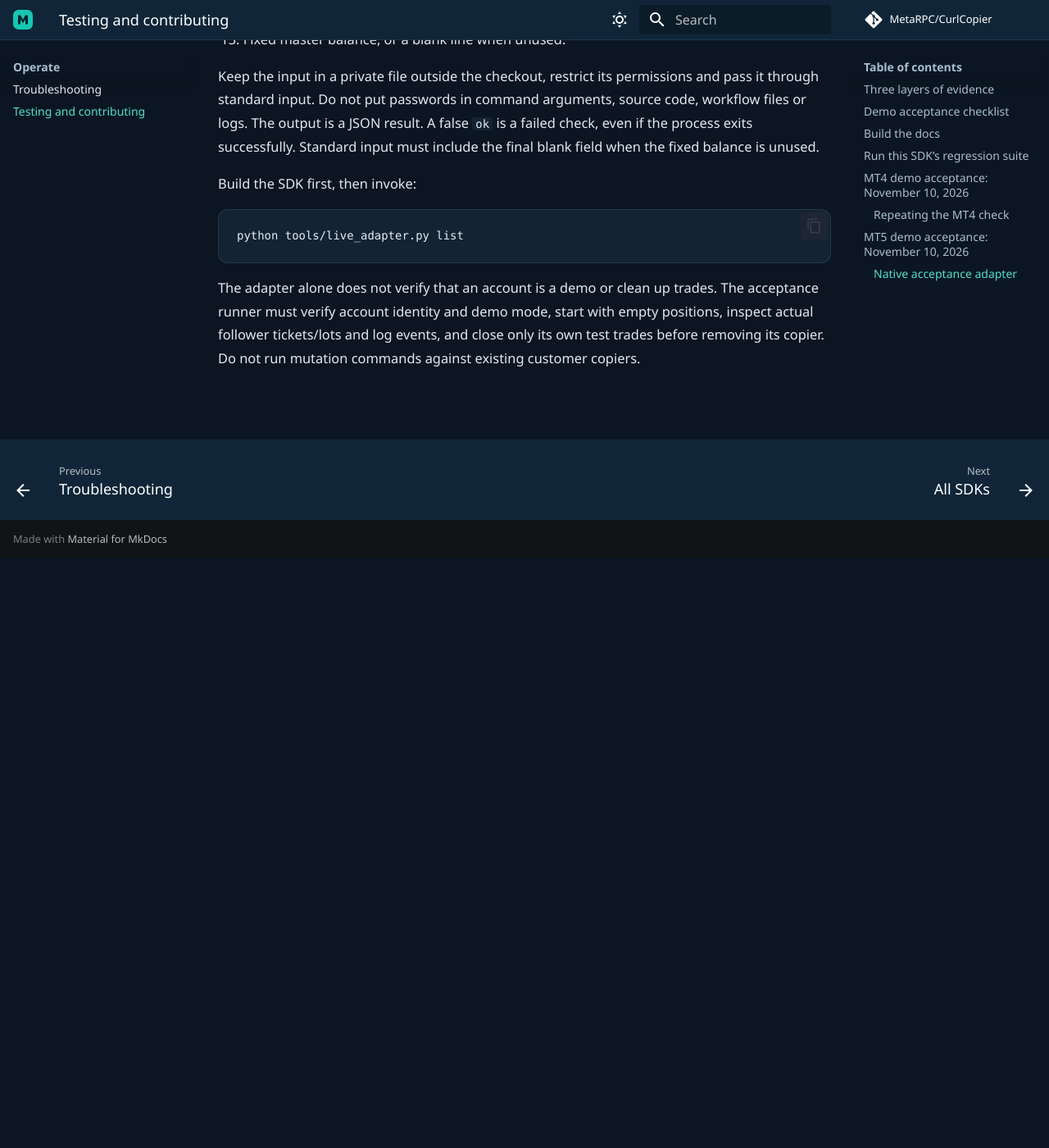
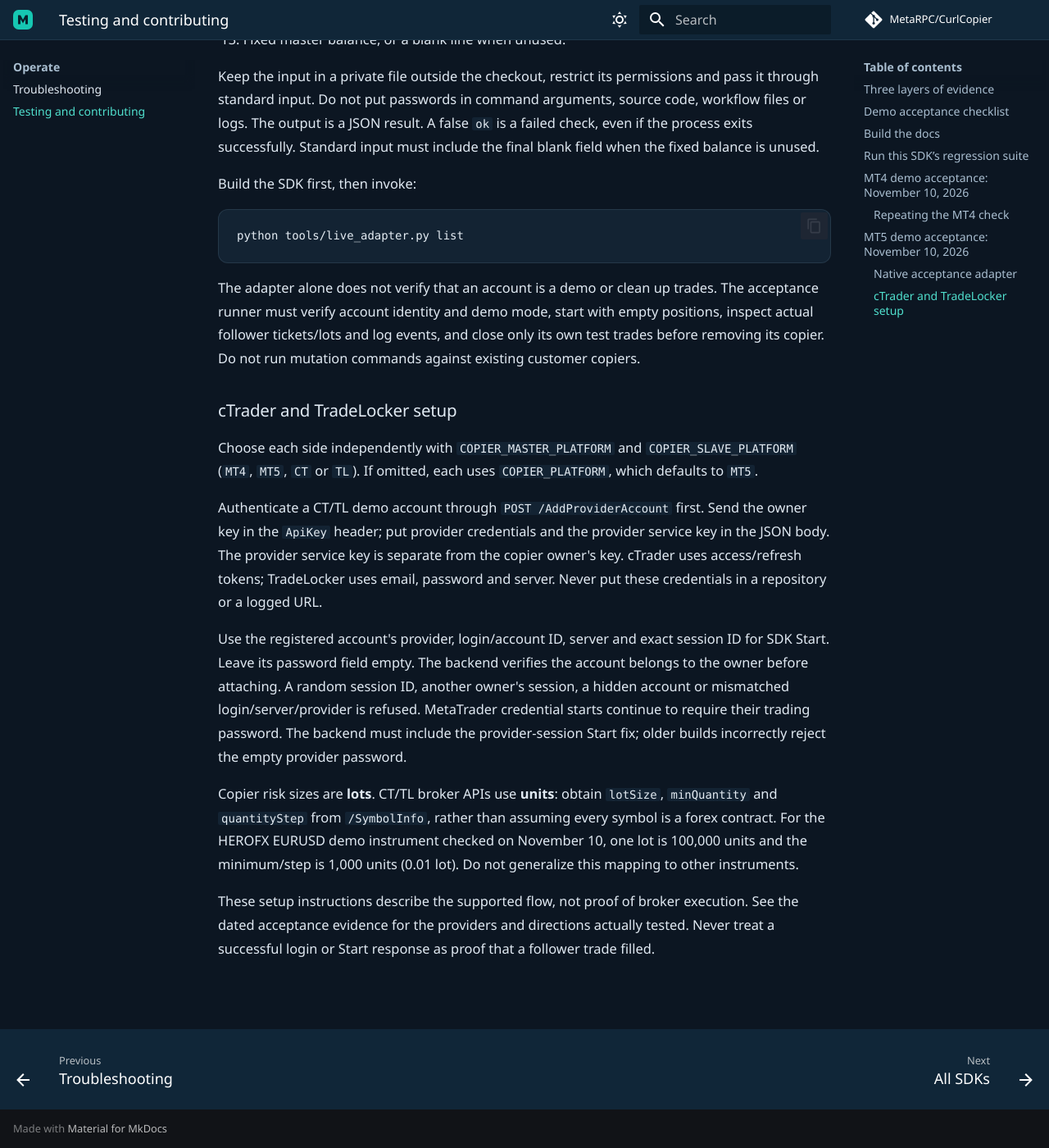
Before and after one commit to MetaRPC/CurlCopier, an MkDocs documentation site: the page built from docs/testing.md, in a window 1280 px wide and 1400 px high, scrolled down 5566 px. Shown: the whole window at 82% size. Built offline with MkDocs 1.6.1 and Material for MkDocs 9.7.7, drawn with Linux system fonts in a browser that asks for light colours; comment, search, counter and statistics services are not loaded; before the commit the page ends 6246 px from its top, so only the background shows below that; some of the changed text lies outside the part shown.

Commit message:
Support provider session testing and document CT/TL account setup

````diff
--- a/docs/testing.md
+++ b/docs/testing.md
@@ -59,7 +59,7 @@ Trade events were checked through the authenticated WebSocket endpoint alongside
 
 ### Repeating the MT4 check
 
-Set the native acceptance adapter’s `COPIER_PLATFORM` environment variable to `MT4` before invoking it. The default remains `MT5`; other values are rejected. The 13 standard-input fields below are unchanged. Both account types will be `MT4`; provide MT4 demo credentials and their MT4 terminal GUIDs.
+Set the native acceptance adapter’s `COPIER_PLATFORM` environment variable to `MT4` before invoking it. The default remains `MT5`; CT/TL overrides are described in the provider setup section below. The 13 standard-input fields below are unchanged. Both account types will be `MT4`; provide MT4 demo credentials and their MT4 terminal GUIDs.
 
 ```bash
 export COPIER_PLATFORM=MT4
@@ -113,11 +113,11 @@ Run the adapter with one of these argument lists: `list`, `start`, `pause COPIER
 3. Master login.
 4. Master trading password.
 5. Master broker server.
-6. Master terminal GUID for the copier API.
+6. Master terminal/session ID for the copier API (preserve provider session IDs exactly).
 7. Follower login.
 8. Follower trading password.
 9. Follower broker server.
-10. Follower terminal GUID for the copier API.
+10. Follower terminal/session ID for the copier API (preserve provider session IDs exactly).
 11. Risk mode.
 12. Risk value.
 13. Fixed master balance, or a blank line when unused.
@@ -131,3 +131,16 @@ python tools/live_adapter.py list
 ```
 
 The adapter alone does not verify that an account is a demo or clean up trades. The acceptance runner must verify account identity and demo mode, start with empty positions, inspect actual follower tickets/lots and log events, and close only its own test trades before removing its copier. Do not run mutation commands against existing customer copiers.
+
+
+### cTrader and TradeLocker setup
+
+Choose each side independently with `COPIER_MASTER_PLATFORM` and `COPIER_SLAVE_PLATFORM` (`MT4`, `MT5`, `CT` or `TL`). If omitted, each uses `COPIER_PLATFORM`, which defaults to `MT5`.
+
+Authenticate a CT/TL demo account through `POST /AddProviderAccount` first. Send the owner key in the `ApiKey` header; put provider credentials and the provider service key in the JSON body. The provider service key is separate from the copier owner's key. cTrader uses access/refresh tokens; TradeLocker uses email, password and server. Never put these credentials in a repository or a logged URL.
+
+Use the registered account's provider, login/account ID, server and exact session ID for SDK Start. Leave its password field empty. The backend verifies the account belongs to the owner before attaching. A random session ID, another owner's session, a hidden account or mismatched login/server/provider is refused. MetaTrader credential starts continue to require their trading password. The backend must include the provider-session Start fix; older builds incorrectly reject the empty provider password.
+
+Copier risk sizes are **lots**. CT/TL broker APIs use **units**: obtain `lotSize`, `minQuantity` and `quantityStep` from `/SymbolInfo`, rather than assuming every symbol is a forex contract. For the HEROFX EURUSD demo instrument checked on November 10, one lot is 100,000 units and the minimum/step is 1,000 units (0.01 lot). Do not generalize this mapping to other instruments.
+
+These setup instructions describe the supported flow, not proof of broker execution. See the dated acceptance evidence for the providers and directions actually tested. Never treat a successful login or Start response as proof that a follower trade filled.
--- a/mkdocs.yml
+++ b/mkdocs.yml
@@ -57,6 +57,7 @@ nav:
       - Lifecycle recipes: recipes.md
   - Build:
       - API reference: reference.md
+      - cTrader and TradeLocker: providers.md
       - Position sizing: sizing.md
       - Trade logs: logs.md
   - Operate:
````
Also changed, not shown: docs/providers.md (added, +112 -0 lines), docs/reference.md (+7 -5 lines), 3 other files.
